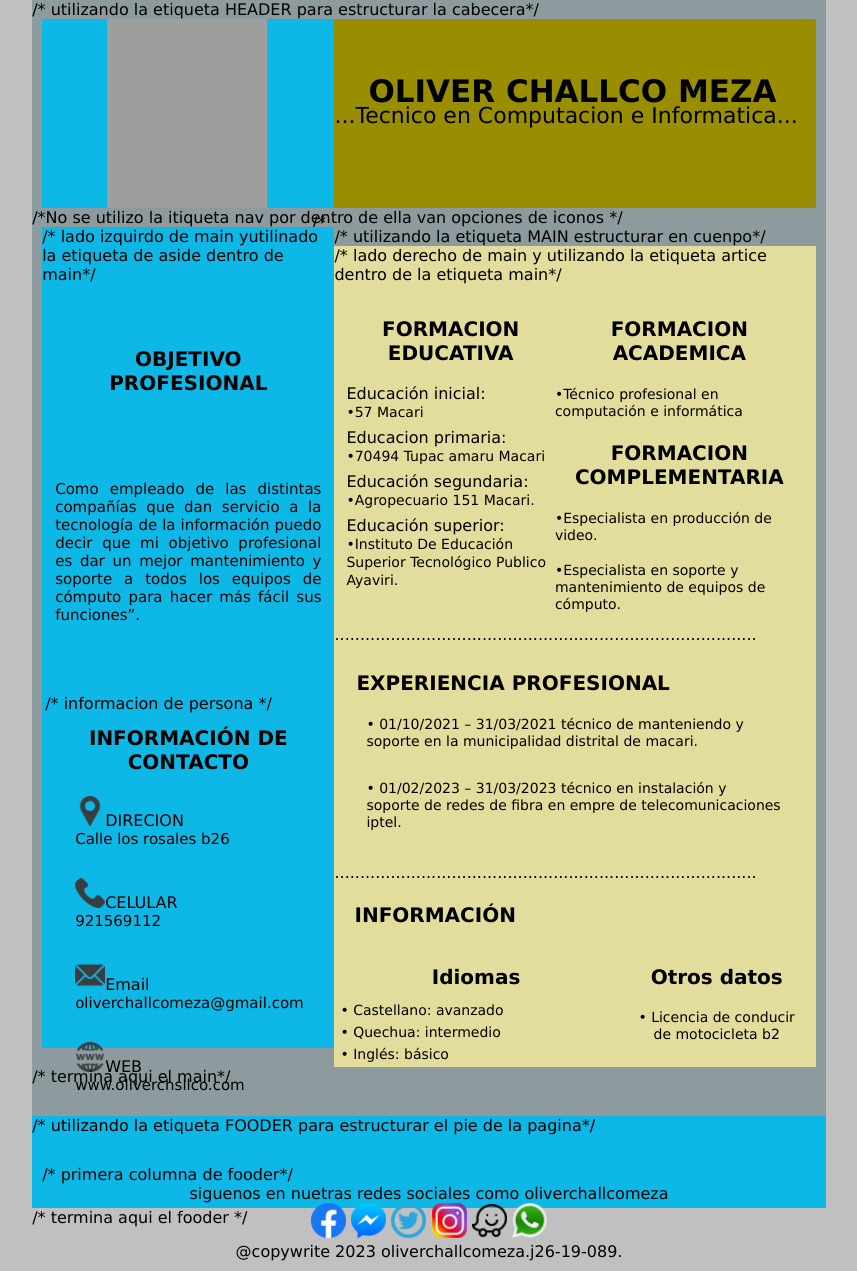
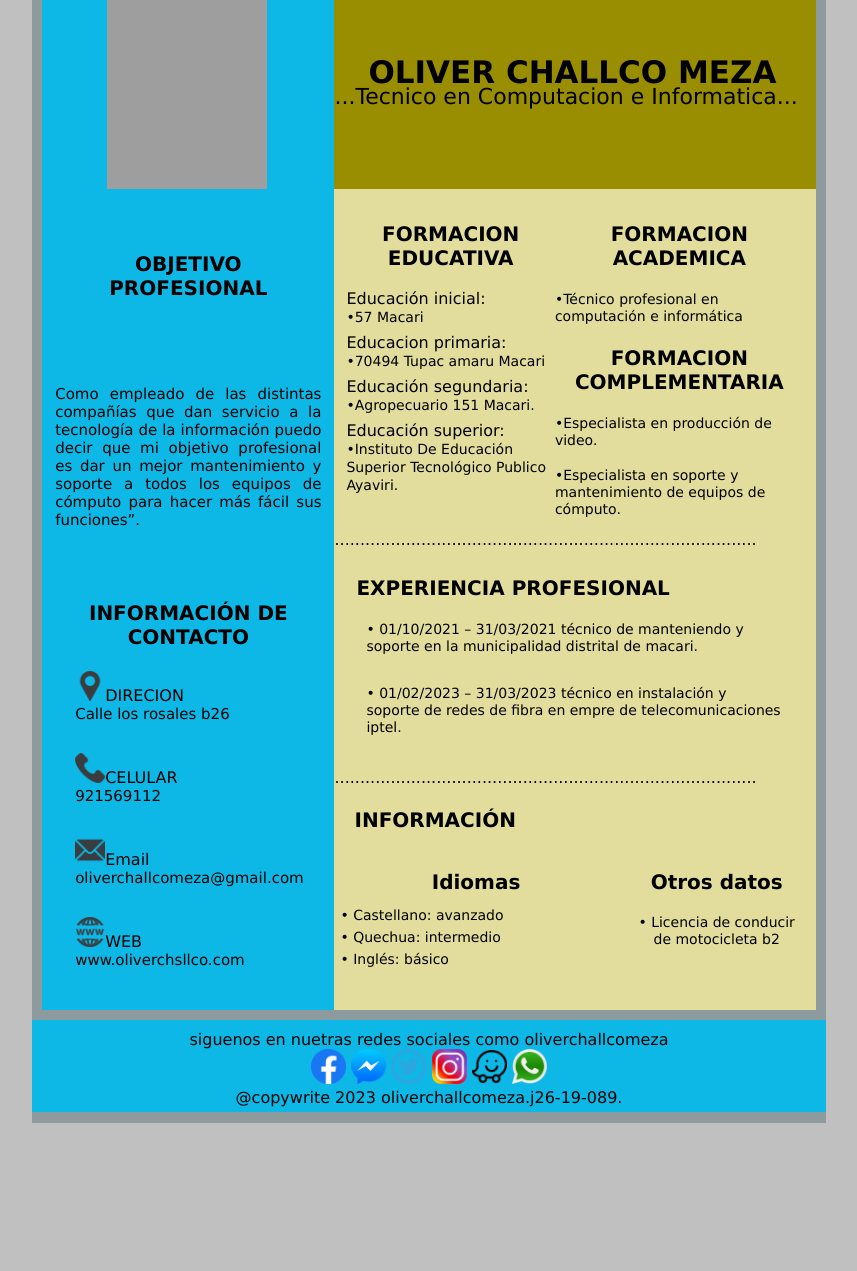
Before and after one commit to oliverchallcomez/Trabajo1-Curriculum-General, a plain HTML site: page index.html in a window 1280 px wide. Shown: the whole page, without its empty margins (211-1068 px from the left). After the commit the page ends 1123 px from the top, so only its background shows below. Drawn offline with Linux system fonts and the light colour scheme; grey boxes are pictures that could not be loaded.

Commit message:
actulizando trabajo mi trabajo

```diff
--- a/index.html
+++ b/index.html
@@ -1,7 +1,7 @@
 <!DOCTYPE html>
 <html lang="en">
 <head>
-    <title>CURRICULUM DE OLIVER</title>
+    <title>CURRICULUM DE OLIVER</title> <! -- titulo de mi pagina -->
     <meta charset="UTF-8">
     <meta name="viewport" content="width=device-width, initial-scale=1.0">
     <title>Document</title>
@@ -9,31 +9,29 @@
 </head>
 <body>
 
-    <header> /* utilizando la etiqueta HEADER para estructurar la cabecera*/
+    <header> <! -- utilizando la etiqueta HEADER para estructurar la cabecera -->
         <section id="foto">
             <div id="fot">
-                <img id="im1" src="img/Foto.jpg"> /* foto del la persona*/
+                <img id="im1" src="img/Foto.jpg"> <! -- foto de la persona -->
             </div>
         </section>
 
-        <section id="nombres">
-
+        <section id="nombres"> <! -- utilisando la etiqueta section -->
             <h2 id="nomb2">OLIVER CHALLCO MEZA</h2>
             <p id="nomb3">...Tecnico en Computacion e Informatica...</p>
-
         </section>
 
-    </header>
+    </header> <! -- aqui termina header -->
 
-    <nav> /*No se utilizo la itiqueta nav por dentro de ella van opciones de iconos */
+    <nav> <! -- utilizando la etiqueta nav -->
 
     </nav>
 
-    <main>/* utilizando la etiqueta MAIN estructurar en cuenpo*/
+    <main> <! -- dentro de main esta estructurado el cuempo de la pagina -->
 
-        <aside id="lado_izquierdo">/* lado izquirdo de main yutilinado la etiqueta de aside dentro de main*/
+        <aside id="lado_izquierdo"> <! -- la izquierdo de main utilizando la etiqueta aside -->
         <div id="contenedor1">
-            <div>
+            <div> <! -- parrafo objetivo de persona -->
                 <h2 id="objetivo">OBJETIVO PROFESIONAL</h2>
                 <p id="parraf">Como empleado de las distintas compañías que
                     dan servicio a la tecnología de la información puedo
@@ -43,7 +41,7 @@
                 </p>
             </div>
 
-            <div class="info1"> /* informacion de persona */
+            <div class="info1"> <! -- infromacion de la persona -->
                 <h2 class="heading1">INFORMACIÓN DE CONTACTO</h2>
                 <p class="p1"><img class="im" src="img/location.png"></span>DIRECION<span> <br>Calle los rosales b26</span></p>
                 <p class="p1"><img class="im" src="img/call.png"></span>CELULAR<span> <br>921569112</span></p>
@@ -51,13 +49,13 @@
                 <p class="p1"><img class="im" src="img/domain.png"></span>WEB<span> <br>www.oliverchsllco.com</span></p>
             </div>
         </div>
-        </aside>
+        </aside> <! -- aqui termina aside -->
 
-        <article id="lado_derecho"> /* lado derecho de main y utilizando la etiqueta artice dentro de la etiqueta main*/
+        <article id="lado_derecho">  <! -- lado derecho de main utilizando etiqueta article -->
 
             <div id="contenedor2">
 
-                <div id="columna1">
+                <div id="columna1"> <! -- informacion de Educacion -->
                     <h2 class="heading2">FORMACION EDUCATIVA</h2>
                     <p class="p2"></span>Educación inicial:<span> <br>•57 Macari</span></p>
                     <p class="p2"></span>Educacion primaria:<span> <br>•70494 Tupac amaru Macari</span></p>
@@ -65,7 +63,7 @@
                     <p class="p2"></span>Educación superior:<span> <br>•Instituto De Educación Superior Tecnológico Publico Ayaviri.</span></p>
                 </div>
 
-                <div id="columna2">
+                <div id="columna2"> <! -- infromacion ACADEMICA -->
                     <h2 class="heading3">FORMACION ACADEMICA</h2>
                     <p class="p3">•Técnico profesional en computación e informática</span></p>
 
@@ -103,11 +101,11 @@
         </div>
 
         </article>
-    </main> /* termina aqui el  main*/
+    </main> <! -- termina aqui MAIN -->
 
-    <footer> /* utilizando la etiqueta FOODER para estructurar el pie de la pagina*/
+    <footer> <! -- utilizando la etique footer para estructura la pie de pagina -->
         <div>
-            <div class="columna6"> /* primera columna de fooder*/
+            <div class="columna6"> <! -- primer columna y imagenes -->
                 <p class="p7"></span>siguenos en nuetras redes sociales como oliverchallcomeza<span> <br>
                     <img id="im3" src="img/facebook.png">
                     <img id="im3" src="img/mensagger.png">
@@ -116,12 +114,12 @@
                     <img id="im3" src="img/waze.png">
                     <img id="im3" src="img/whatsapp.png">
                 </span>
-                <p class="p8">@copywrite 2023 oliverchallcomeza.j26-19-089.</p>
+                <p class="p8">@copywrite 2023 oliverchallcomeza.j26-19-089.</p> <! -- nombre de auotor de la estructuracion de la pagina -->
             </p>
 
             </div>
         </div>
-    </footer> /* termina aqui el fooder */
+    </footer> <! -- aqui temina fooder -->
 
 </body>
 
```
